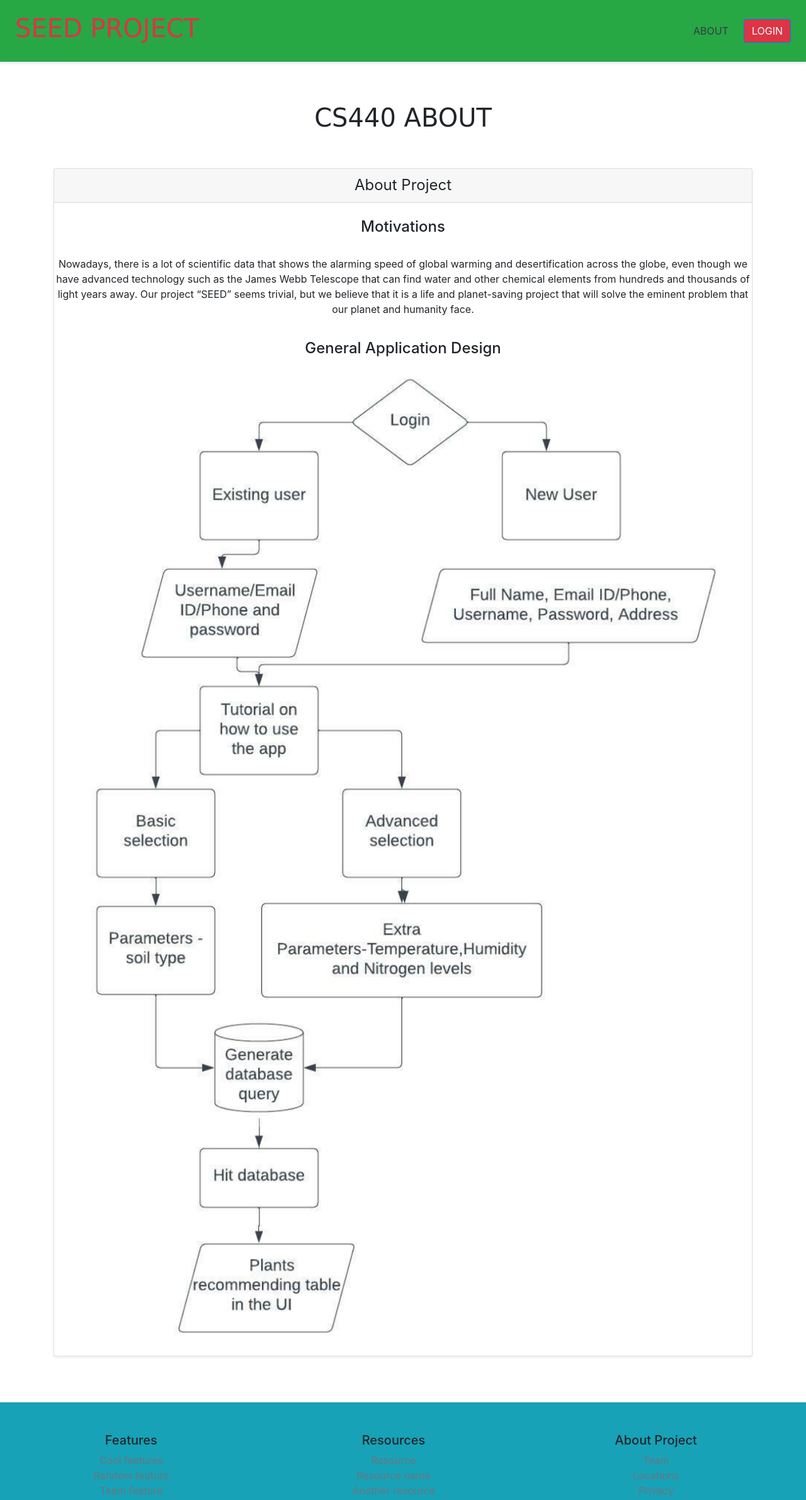
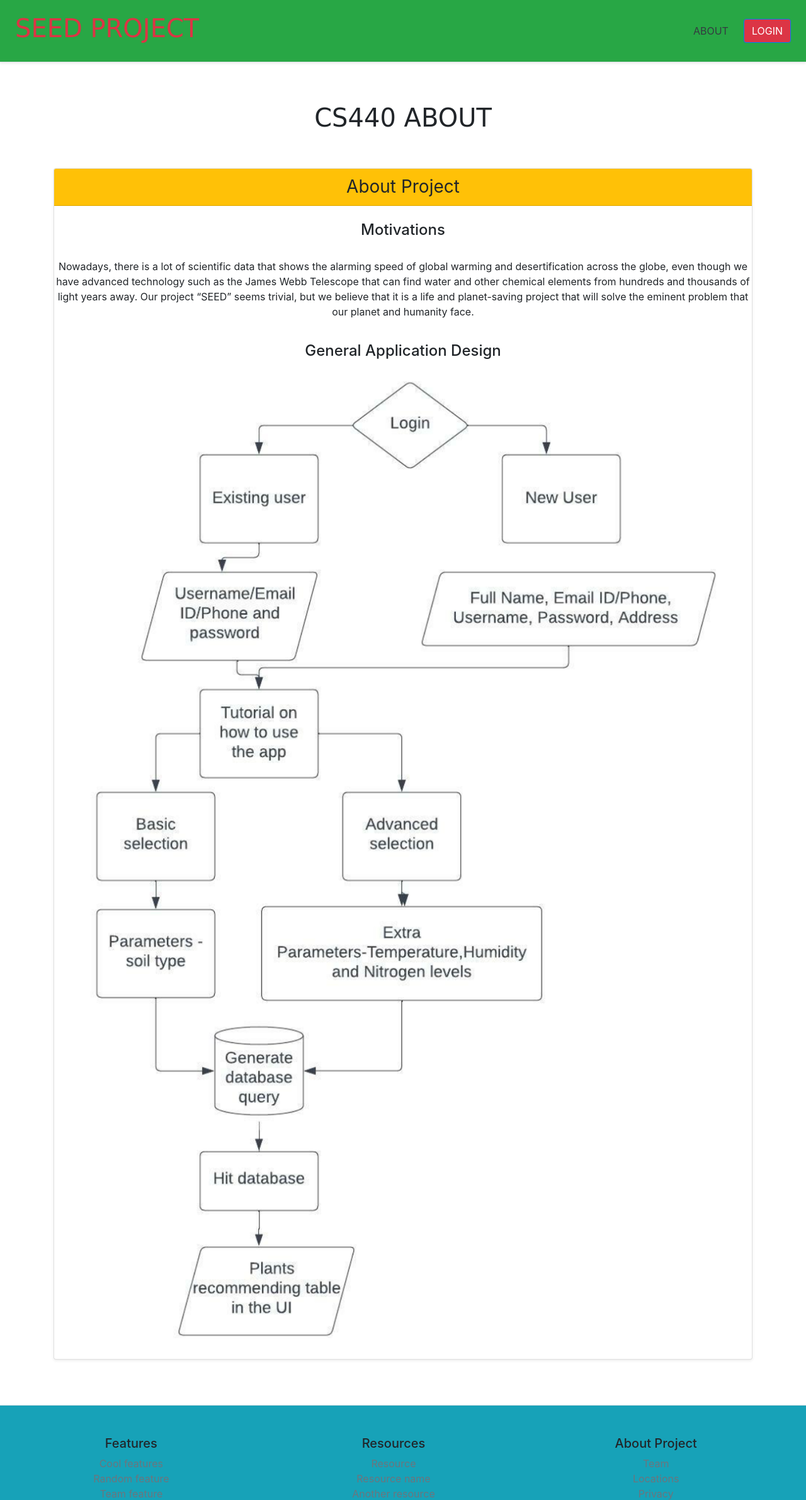
Before and after one commit to Sharmisha9/Seed-App, a Django app: page /about/ in a window 1280 px wide. Shown: the top 2382 px of the page at 63% size. Run offline with Django 4.2, Linux system fonts and the light colour scheme; some web fonts are replaced.

```diff
--- a/Code/Project/app_seed/main/templates/main/about.html
+++ b/Code/Project/app_seed/main/templates/main/about.html
@@ -5,25 +5,10 @@
 {% block content %}
 
 <section class="card-deck mb-3 text-center">
-    <!-- <div class="card mb-4 shadow-sm">
-      <div class="card-header">
-        <h4 class="my-0 font-weight-normal">Free</h4>
-      </div>
-      <div class="card-body">
-        <h1 class="card-title pricing-card-title">$0 <small class="text-muted">/ mo</small></h1>
-        <ul class="list-unstyled mt-3 mb-4">
-          <li>10 users included</li>
-          <li>2 GB of storage</li>
-          <li>Email support</li>
-          <li>Help center access</li>
-        </ul>
-        <button type="button" class="btn btn-lg btn-block btn-outline-primary">Sign up for free</button>
-      </div>
-    </div> -->
 
     <div class="card mb-4 shadow-sm">
-      <div class="card-header">
-        <h4 class="my-0 font-weight-normal">About Project </h4>
+      <div class="card-header bg-warning">
+        <h3 class="my-0 font-weight-normal">About Project </h3>
       </div>
       <div>
         <h4 class="py-4">Motivations</h4>
@@ -34,28 +19,11 @@
           but we believe that it is a life and planet-saving project that will solve the eminent problem that our planet and humanity face.
         </p>
       </div>
-      <div class="card-body">
+      <div class="card-body rounded mx-auto d-block">
         <h4>General Application Design</h4>
-        <img  class="img-fluid max-width: 50%;" src="{% static 'images/diagram.png' %}" alt="project diagram">
+        <img  class="img-fluid" src="{% static 'images/diagram.png' %}" alt="project diagram" >
       </div>
     </div>
-
-
-    <!-- <div class="card mb-4 shadow-sm">
-      <div class="card-header">
-        <h4 class="my-0 font-weight-normal">Enterprise</h4>
-      </div>
-      <div class="card-body">
-        <h1 class="card-title pricing-card-title">$29 <small class="text-muted">/ mo</small></h1>
-        <ul class="list-unstyled mt-3 mb-4">
-          <li>30 users included</li>
-          <li>15 GB of storage</li>
-          <li>Phone and email support</li>
-          <li>Help center access</li>
-        </ul>
-        <button type="button" class="btn btn-lg btn-block btn-primary">Contact us</button>
-      </div>
-    </div> -->
 
   </section>
 
--- a/Code/Project/app_seed/main/views.py
+++ b/Code/Project/app_seed/main/views.py
@@ -3,6 +3,13 @@ from django.shortcuts import render, redirect
 from django.http import HttpResponse
 from .form import BasicForm, AdvanceForm, ImageForm
 from .models import Crop, CropAdv, CropDesc
+
+
+from base64 import b64encode
+
+
+
+
 
 # Create your views here.
 def index(res):
@@ -120,11 +127,14 @@ def advanced(res):
 
 
 
+                image = ()
+
                 advForm = AdvanceForm()
                 crop_field_values = list()
                 webData = dict()
                 imageForm = ImageForm()
-                return render(res, 'main/advanced.html', {"formA": advForm, "formB": imageForm, "title": "Advance Search",'page':'Advance Search' ,"to": '/logout', "do": "LOGOUT", "field_values": crop_field_values, "webData" : webData})
+
+                return render(res, 'main/advanced.html', {"formA": advForm, "formB": imageForm, "title": "Advance Search",'page':'Advance Search' ,"to": '/logout', "do": "LOGOUT", "field_values": crop_field_values, "webData" : webData, "test":image})
 
         else:
             # render GET
```
Also changed, not shown: Code/Project/app_seed/main/form.py (+6 -3 lines), Code/Project/app_seed/main/models.py (+7 -0 lines), Code/Project/app_seed/main/templates/main/advanced.html (+9 -3 lines), Code/Project/app_seed/main/templates/main/basic.html (+1 -17 lines), Code/Project/app_seed/main/static/plant_images/adzuki beans.jpg (renamed from Code/Project/app_seed/main/static/plant_images/adzuki_beans.jpg), Code/Project/app_seed/main/static/plant_images/mungbean.jpg (renamed from Code/Project/app_seed/main/static/plant_images/mothbeans.jpg), 2 other files.
